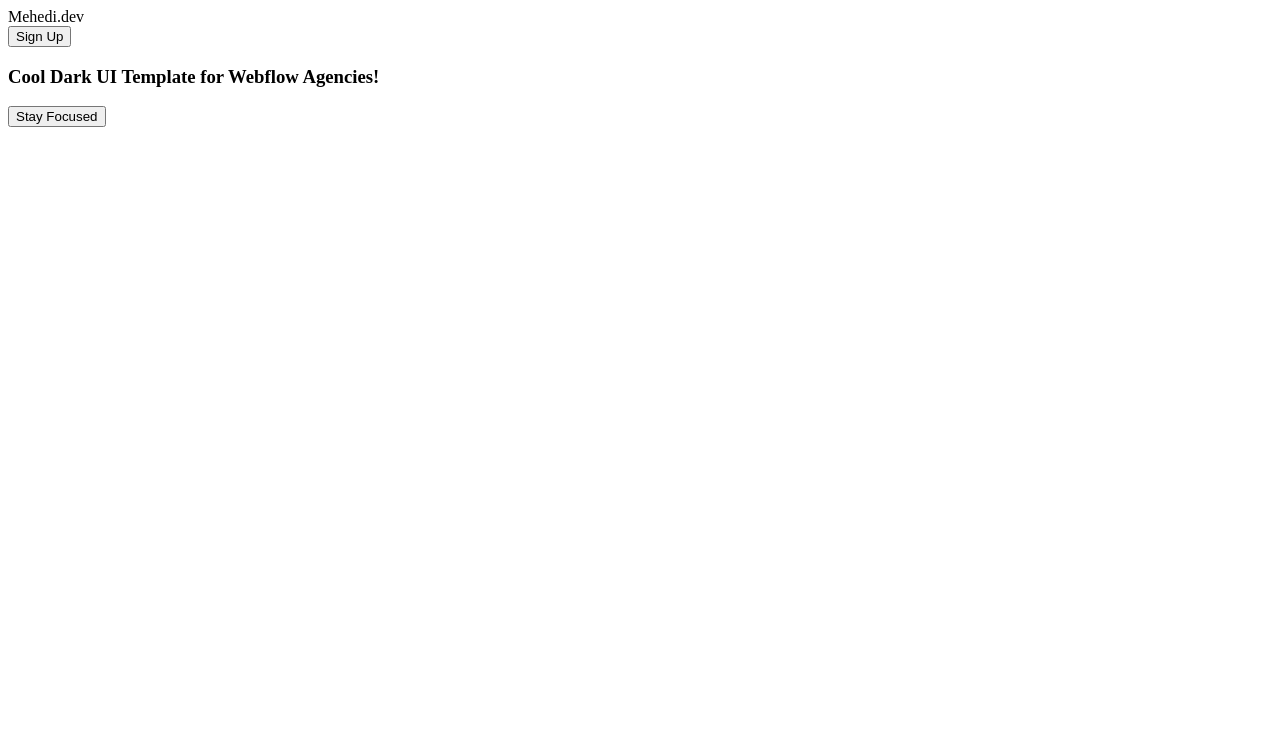
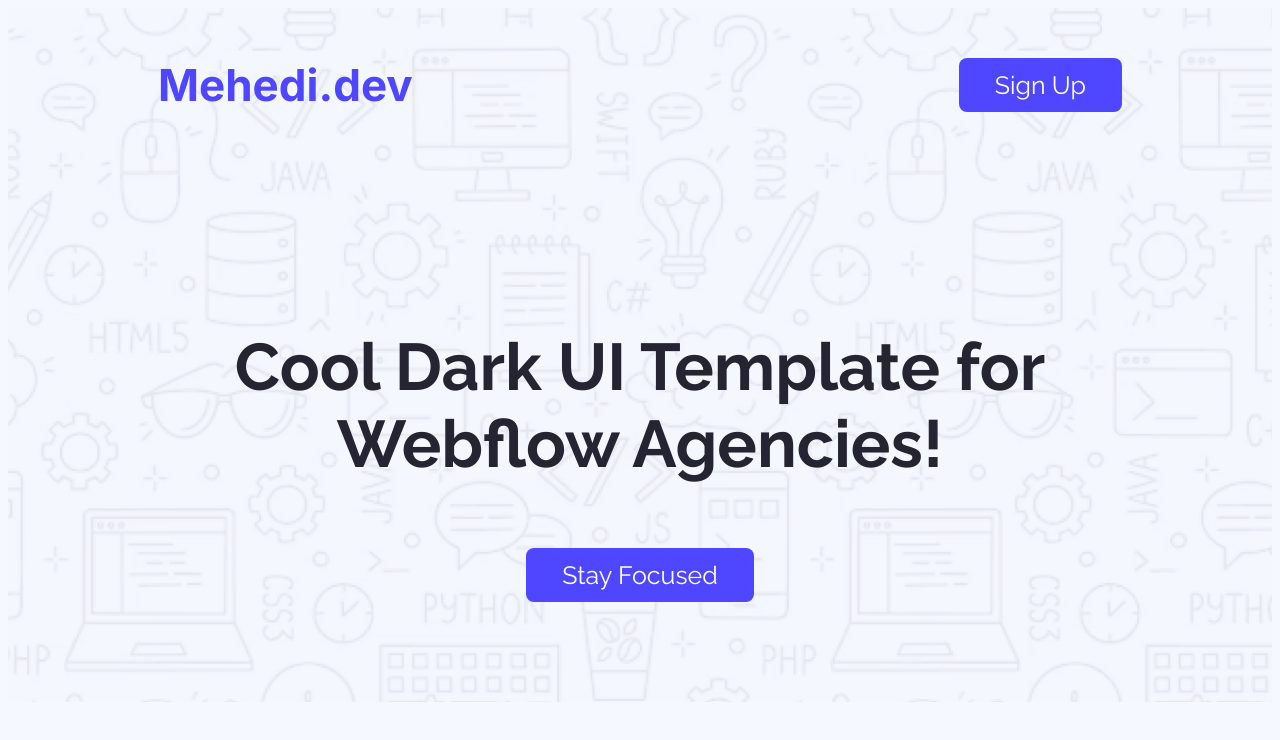
Before and after one commit to mehedialhasan-21/B12-ASSIGNMENT-001, a plain HTML site: page index.html in a window 1280 px wide. Drawn offline with Linux system fonts and the light colour scheme.

Commit message:
complite navbar and banner section with css

```diff
--- a/CSS/styles.css
+++ b/CSS/styles.css
@@ -0,0 +1,49 @@
+body{
+    margin: opx;
+    padding: 0px;
+    background-color: #f5f8ff;
+    font-family: 'Inter', sans-serif;
+.header{
+    background-image: url(../Assets/Hero-bg.png);
+    background-size: cover;
+    background-position: center;
+    margin: 0px;
+}
+}.nav-content{
+    display: flex;
+    justify-content: space-between;
+    align-items: center;
+    padding: 50px 150px;
+}
+.nav-logo{
+    font-size: 44px;
+    font-weight: 700;
+    color: #4E47FF;
+}
+.primary-btn{
+    background-color: #4E47FF;
+    color: white;
+    border: none;
+    border-radius: 8px;
+    font-family: "Raleway", sans-serif;
+    font-size: 25px;
+    padding: 12px 36px;
+}
+.primary-btn:hover{
+    background-color: white;
+    border: 3px solid #4E47FF;
+    color: black;
+    font-size: 25px;
+    padding: 12px 36px;
+    border-radius: 8px;
+    font-family: "Raleway", sans-serif;
+}
+.hero-content{
+    text-align: center;
+    padding: 100px 20px;
+}
+.hero-title{
+    font-size: 66px;
+    font-family: "Raleway", sans-serif;
+    color: #252432;
+}
--- a/index.html
+++ b/index.html
@@ -4,18 +4,25 @@
     <meta charset="UTF-8">
     <meta name="viewport" content="width=device-width, initial-scale=1.0">
     <title>B12-ASSIGNMENT-001</title>
+    <!-- google fonts link -->
+  <link rel="preconnect" href="https://fonts.googleapis.com">
+  <link rel="preconnect" href="https://fonts.gstatic.com" crossorigin>
+  <link href="https://fonts.googleapis.com/css2?family=Inter:ital,opsz,wght@0,14..32,100..900;1,14..32,100..900&family=Merriweather:ital,opsz,wght@0,18..144,300..900;1,18..144,300..900&family=Raleway:ital,wght@0,100..900;1,100..900&display=swap" rel="stylesheet">
+
+    <!-- css file -->
+    <link rel="stylesheet" href="CSS/styles.css">
 </head>
 <body>
-    <header>
+    <header class="header">
         <!-- navbar section -->
     <div class="nav-content">
-        <div class="logo">Mehedi.dev</div>
+        <div class="nav-logo">Mehedi.dev</div>
         <button class="primary-btn">Sign Up</button>
     </div>
         <!-- banner section -->
     <div class="hero-content">
-        <h3 class="hero-title">Cool Dark UI Template for Webflow Agencies!</h3>
-        <button>Stay Focused</button>
+        <h3 class="hero-title">Cool Dark UI Template for <br> Webflow Agencies!</h3>
+        <button class="primary-btn">Stay Focused</button>
     </div>
     </header>
 </body>
```
